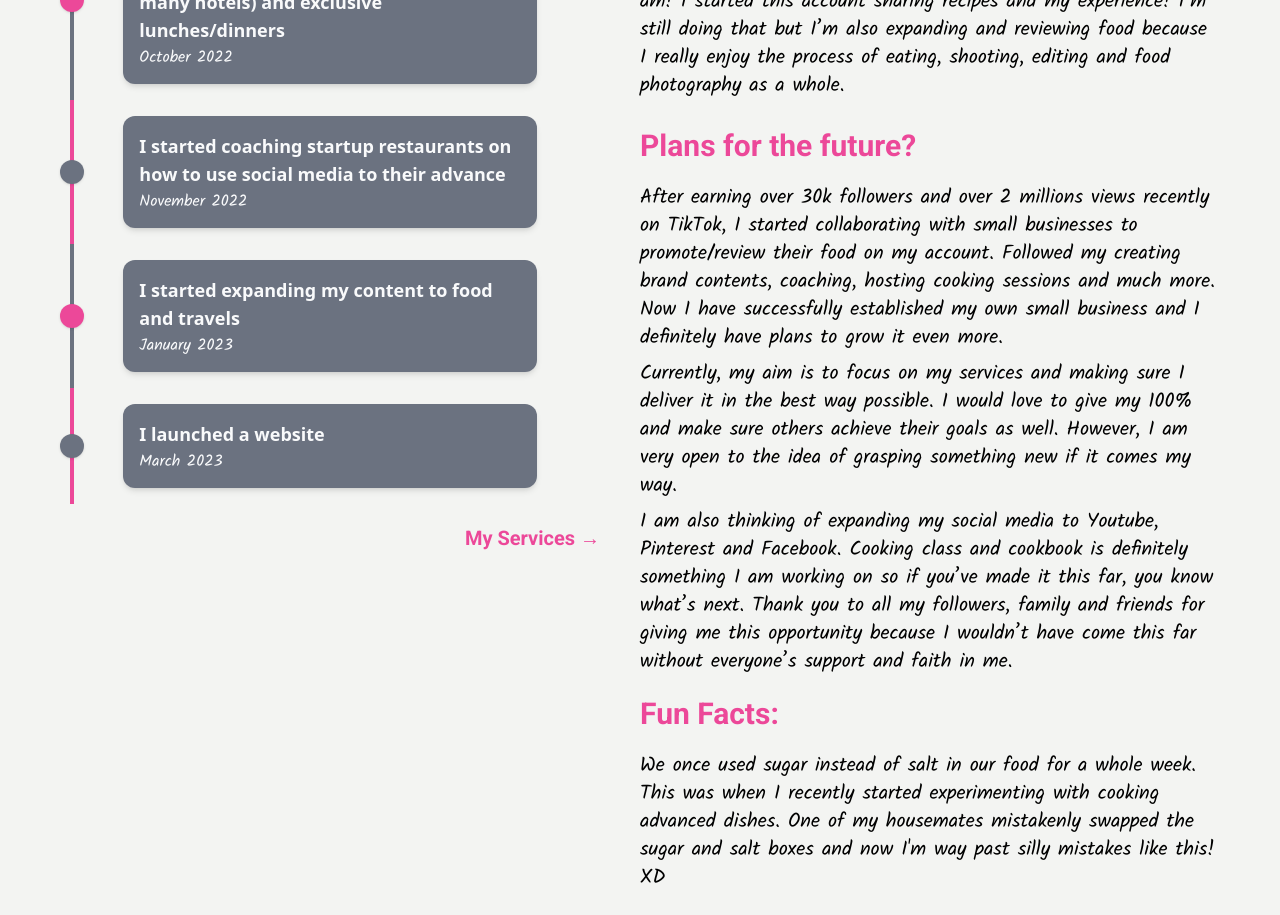
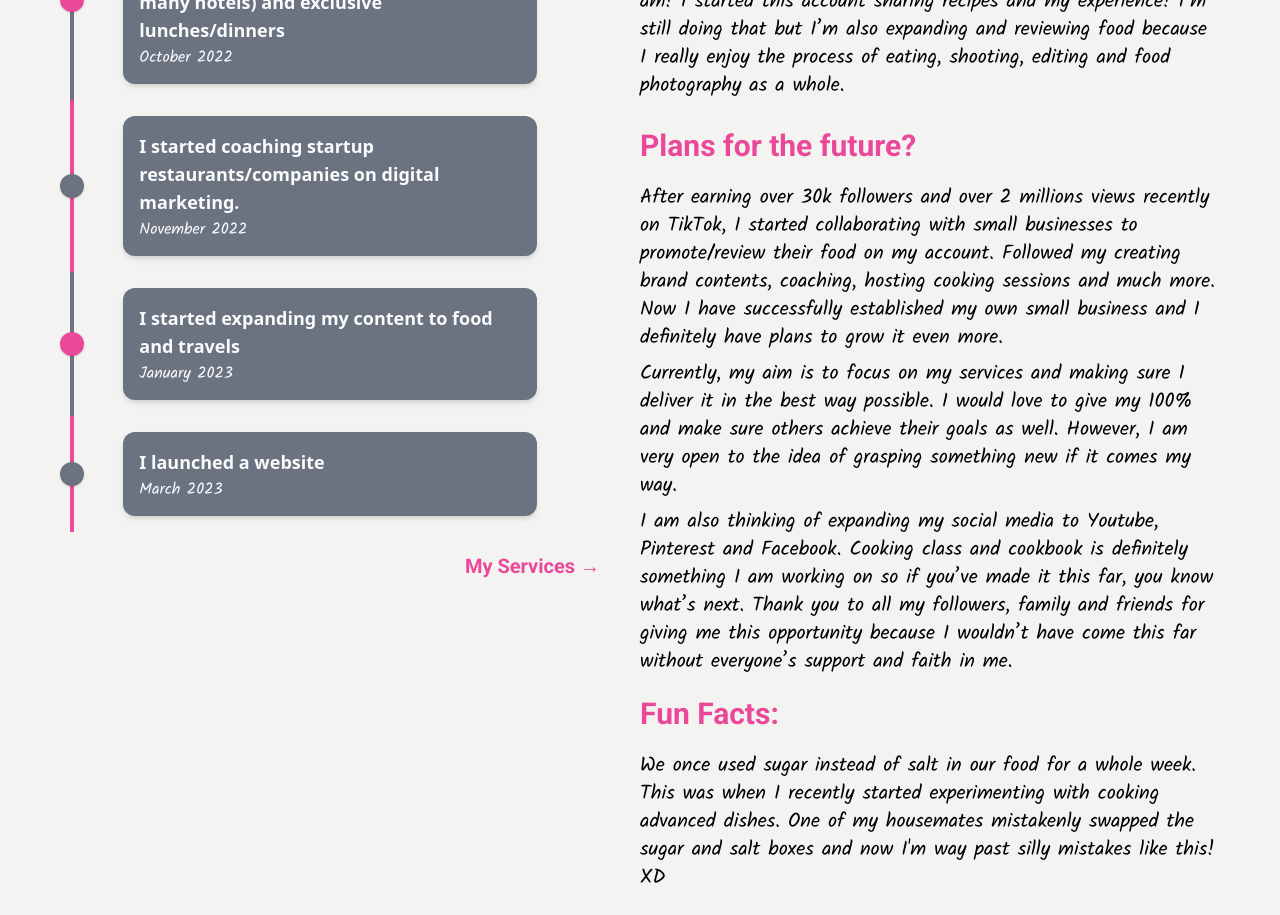
Before and after one commit to tejassethi/cautious-rotary-phone, a Next.js app: page /about in a window 1280 px wide. Shown: the part 2000-2915 px from the top of the page. Built offline with nearby package versions, Linux system fonts and the light colour scheme.

Commit message:
edited nov 2022

```diff
--- a/pages/about.js
+++ b/pages/about.js
@@ -236,7 +236,7 @@ const about = () => {
                 </div>
                 <div className="bg-gray-500 col-start-3 col-end-11 p-4 rounded-xl my-4 mr-auto shadow-md w-full">
                   <h3 className="font-semibold text-lg mb-1">
-                    {`I started coaching startup restaurants on how to use social media to their advance`}
+                    {`I started coaching startup restaurants/companies on digital marketing.`}
                   </h3>
                   <p className="leading-tight text-justify w-full font-kalam">
                     November 2022
```
